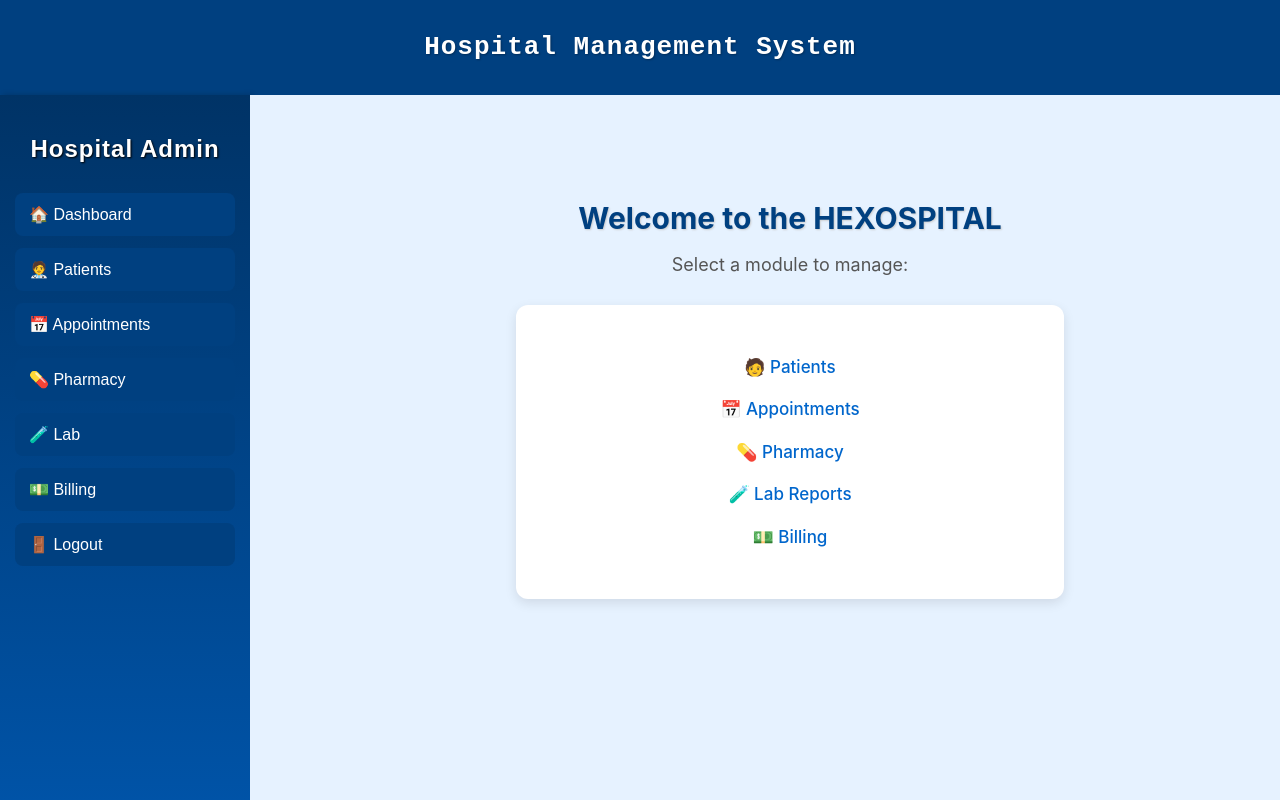
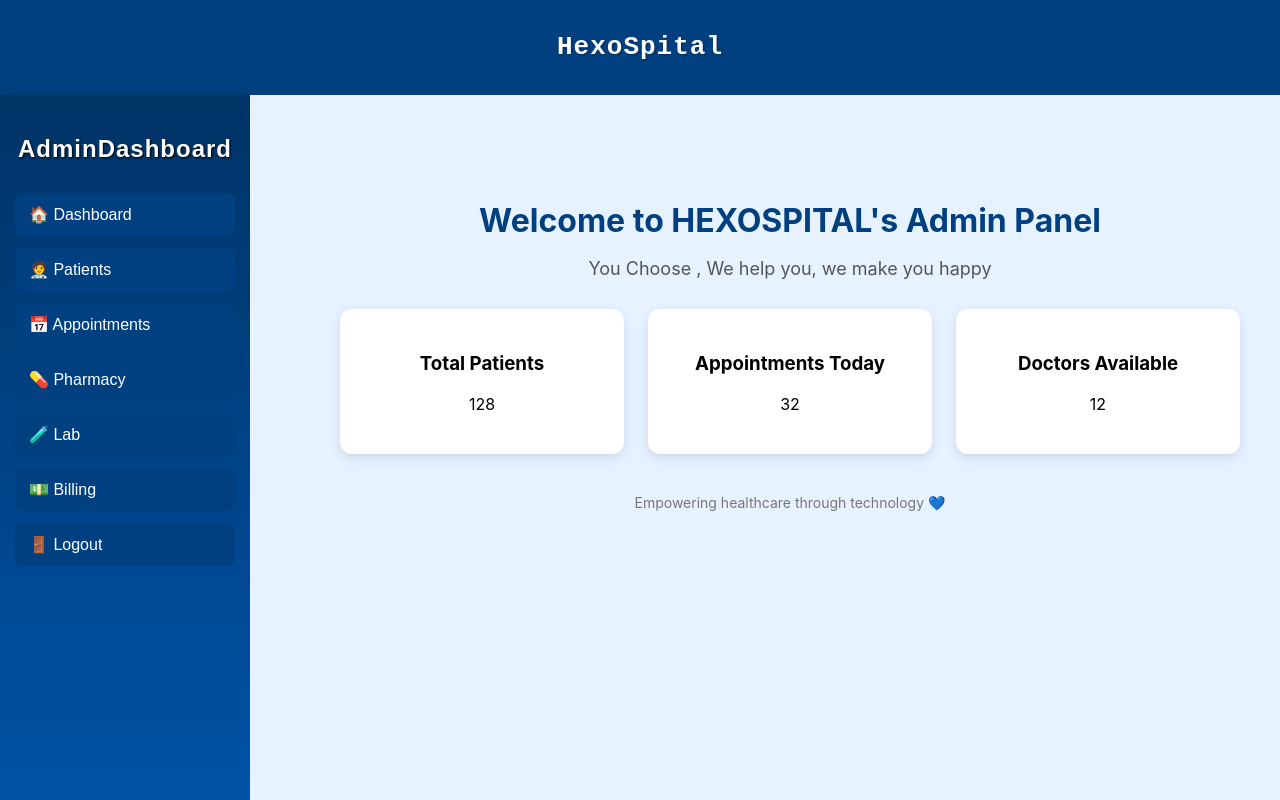
Before and after one commit to jayasakthyasri/Hospital-management-frontend, a React (Create React App) app: page /dashboard in a window 1280 px wide. Shown: the top 800 px of the page. Built offline with nearby package versions, Linux system fonts and the light colour scheme.

Commit message:
all ui done

```diff
--- /dev/null
+++ b/db.json
@@ -0,0 +1,23 @@
+{
+  "users": [
+    {
+      "id": "9f56",
+      "username": "Jaya",
+      "password": "jaysak",
+      "role": "admin"
+    },
+    {
+      "id": "9625",
+      "username": "jays",
+      "password": "Jya",
+      "role": "doctor"
+    },
+    {
+      "id": "3969",
+      "username": "jalak",
+      "password": "jalak",
+      "email": "jalak99@gmail.com",
+      "role": "doctor"
+    }
+  ]
+}
--- a/src/components/Navbar.js
+++ b/src/components/Navbar.js
@@ -4,7 +4,8 @@ import './Navbar.css';
 const Navbar = () => {
   return (
     <div className="navbar">
-      <h1 className="navbar-title">Hospital Management System</h1>
+
+      <h1 className="navbar-title">HexoSpital</h1>
     </div>
   );
 };
--- a/src/components/Sidebar.js
+++ b/src/components/Sidebar.js
@@ -7,7 +7,7 @@ const Sidebar = () => {
 
   return (
     <div className="sidebar">
-      <h2 className="sidebar-title">Hospital Admin</h2>
+      <h2 className="sidebar-title">AdminDashboard</h2>
       <ul className="sidebar-menu">
         <li onClick={() => navigate('/dashboard')}>🏠 Dashboard</li>
         <li onClick={() => navigate('/patients')}>🧑‍⚕️ Patients</li>
--- a/src/pages/BillingPage.js
+++ b/src/pages/BillingPage.js
@@ -1,4 +1,6 @@
 import React, { useState } from "react";
+import Sidebar from "../components/Sidebar";
+import Navbar from "../components/Navbar";
 
 const BillingPage = () => {
   const [billingData, setBillingData] = useState([
@@ -44,6 +46,10 @@ const BillingPage = () => {
   };
 
   return (
+    <>
+    <Navbar/>
+     <div style={{ display: 'flex' }}>
+      <Sidebar/>
     <div style={styles.page}>
       <h2 style={styles.heading}>💳 Billing Management</h2>
 
@@ -102,14 +108,16 @@ const BillingPage = () => {
         </table>
       </div>
     </div>
+    </div>
+    </>
   );
 };
 
 const styles = {
   page: {
-    marginLeft: "220px",
+    width:"100%",
     padding: "40px",
-    minHeight: "100vh",
+    Height: "100vh",
     backgroundColor: "#e6f2ff",
     fontFamily: '"Libertinus Mono", monospace',
   },
--- a/src/pages/Dashboard.js
+++ b/src/pages/Dashboard.js
@@ -9,17 +9,25 @@ const Dashboard = () => {
       <div style={{ display: 'flex' }}>
         <Sidebar />
         <div style={styles.container}>
-          <h2 style={styles.title}>Welcome to the HEXOSPITAL</h2>
-          <p style={styles.subtitle}>Select a module to manage:</p>
-          <div style={styles.card}>
-            <ul style={styles.list}>
-              <li style={styles.clickable}>🧑 Patients</li>
-              <li style={styles.clickable}>📅 Appointments</li>
-              <li style={styles.clickable}>💊 Pharmacy</li>
-              <li style={styles.clickable}>🧪 Lab Reports</li>
-              <li style={styles.clickable}>💵 Billing</li>
-            </ul>
+          <h2 style={styles.title}>Welcome to HEXOSPITAL's Admin Panel</h2>
+          <p style={styles.subtitle}>You Choose , We help you, we make you happy</p>
+
+          <div style={styles.cardContainer}>
+            <div style={styles.card}>
+              <h3>Total Patients</h3>
+              <p>128</p>
+            </div>
+            <div style={styles.card}>
+              <h3>Appointments Today</h3>
+              <p>32</p>
+            </div>
+            <div style={styles.card}>
+              <h3>Doctors Available</h3>
+              <p>12</p>
+            </div>
           </div>
+
+          <p style={styles.footer}>Empowering healthcare through technology 💙</p>
         </div>
       </div>
     </>
@@ -30,40 +38,41 @@ const styles = {
   container: {
     paddingTop: '80px',
     paddingLeft: '50px',
-    backgroundColor: '#e6f2ff', // light blue
+    backgroundColor: '#e6f2ff',
     minHeight: '100vh',
     flex: 1,
     textAlign: 'center',
   },
   title: {
-    fontSize: '30px',
+    fontSize: '32px',
     color: '#004080',
     marginBottom: '10px',
-    textShadow: '1px 1px 2px #ccc',
+    fontWeight: 'bold',
   },
   subtitle: {
     fontSize: '18px',
     color: '#555',
     marginBottom: '30px',
   },
+  cardContainer: {
+    display: 'flex',
+    justifyContent: 'center',
+    gap: '1.5rem',
+    flexWrap: 'wrap',
+    marginBottom: '40px',
+  },
   card: {
-    maxWidth: '500px',
-    margin: '0 auto',
-    padding: '1.5rem',
     backgroundColor: '#fff',
     borderRadius: '12px',
+    padding: '1.5rem 2rem',
+    width: '220px',
     boxShadow: '0 4px 12px rgba(0, 0, 0, 0.1)',
+    fontSize: '16px',
   },
-  list: {
-    listStyle: 'none',
-    padding: 0,
-    fontSize: '17px',
-    lineHeight: '2.5',
-  },
-  clickable: {
-    cursor: 'pointer',
-    color: '#0066cc',
-    fontWeight: '500',
+  footer: {
+    fontSize: '14px',
+    color: '#777',
+    marginTop: '2rem',
   }
 };
 
--- a/src/pages/LabPage.js
+++ b/src/pages/LabPage.js
@@ -1,9 +1,11 @@
 import React, { useEffect, useState } from 'react';
+import Sidebar from '../components/Sidebar';
+import Navbar from '../components/Navbar';
 
 const LabPage = () => {
   const [patients, setPatients] = useState([]);
   const [labReports, setLabReports] = useState([]);
-  const [editingId, setEditingId] = useState(null);
+
 
   useEffect(() => {
     const storedPatients = JSON.parse(localStorage.getItem('patients') || '[]');
@@ -25,6 +27,10 @@ const LabPage = () => {
   };
 
   return (
+    <>
+    <Navbar/>
+     <div style={{ display: 'flex' }}>
+      <Sidebar/>
     <div style={styles.page}>
       <h2 style={styles.title}>🧪 Lab Reports</h2>
 
@@ -64,11 +70,13 @@ const LabPage = () => {
         </tbody>
       </table>
     </div>
+    </div>
+    </>
   );
 };
 
 const styles = {
-  page: { marginLeft: '220px', padding: '40px', minHeight: '100vh', backgroundColor: '#e6f2ff', fontFamily: 'Libertinus Mono, sans-serif' },
+  page: { width:'100%', padding: '40px', Height: '100vh', backgroundColor: '#e6f2ff', fontFamily: 'Libertinus Mono, sans-serif' },
   title: { fontSize: '28px', marginBottom: '20px', color: '#003366', textShadow: '1px 1px 2px #b3d9ff' },
   table: { width: '100%', borderCollapse: 'collapse', backgroundColor: '#fff' },
   th: { backgroundColor: '#0096c7', color: '#fff', padding: '12px', textAlign: 'left' },
--- a/src/pages/Login.js
+++ b/src/pages/Login.js
@@ -1,22 +1,51 @@
 import React, { useState } from 'react';
 import { useNavigate, Link } from 'react-router-dom';
+import axios from 'axios';
 
 export default function Login() {
   const [username, setusername] = useState('');
   const [password, setpassword] = useState('');
   const [role, setrole] = useState('admin');
   const navigate = useNavigate();
+const handleSubmit = async (e) => {
+  e.preventDefault();
 
-  const handleSubmit = (e) => {
-    e.preventDefault();
-    alert('Login successful!');
-    navigate('/dashboard');
-  };
+  try {
+    const res = await axios.get('http://localhost:5000/users', {
+  params: {
+    username,
+    password
+  }
+});
+
+if (res.data.length > 0) {
+  const user = res.data[0];
+
+  if (user.role !== role) {
+    alert("Incorrect role selected!");
+    return;
+  }
+
+  alert("Login successful!");
+
+  if (role === "admin") navigate("/dashboard");
+  else if (role === "doctor") navigate("/pharmacy");
+  else if (role === "receptionist") navigate("/appointments");
+} else {
+  alert("Invalid username or password");
+}
+}
+
+  catch (error) {
+    console.error(error);
+    alert('Login failed');
+  }
+};
 
   return (
     <div style={styles.container}>
       <div style={styles.card}>
-        <h2 style={styles.heading}>Hospital Management System</h2>
+        <h2 style={styles.heading}>Login to HexoSpital</h2>
 
         <form onSubmit={handleSubmit}>
           <input
@@ -45,12 +74,13 @@ export default function Login() {
             <option value="admin">Admin</option>
             <option value="doctor">Doctor</option>
             <option value="receptionist">Receptionist</option>
-            <option value="patient">Patient</option>
+
           </select>
 
           <button type="submit" style={styles.button}>
             Login
           </button>
+
         </form>
 
         <p style={styles.linkText}>
--- a/src/pages/PatientPage.js
+++ b/src/pages/PatientPage.js
@@ -1,4 +1,6 @@
 import React, { useState, useEffect } from 'react';
+import Sidebar from '../components/Sidebar';
+import Navbar from '../components/Navbar';
 
 const PatientPage = () => {
   const [patients, setPatients] = useState([]);
@@ -48,7 +50,12 @@ const PatientPage = () => {
   };
 
   return (
+    <>
+    <Navbar />
+    <div style={{ display: 'flex' }}>
+    <Sidebar/>
     <div style={styles.container}>
+
       <form onSubmit={handleSubmit} style={styles.form}>
         <h2 style={styles.heading}>{editIndex !== null ? 'Edit Patient' : 'Add Patient'}</h2>
         <input name="name" placeholder="Name" value={formData.name} onChange={handleChange} required style={styles.input} />
@@ -74,11 +81,13 @@ const PatientPage = () => {
         ))}
       </div>
     </div>
+    </div>
+    </>
   );
 };
 
 const styles = {
-  container: { padding: '40px', backgroundColor: '#e6f2ff', minHeight: '100vh' },
+  container: { padding: '40px', backgroundColor: '#e6f2ff', Height: '100vh',width:'100%' },
   form: { backgroundColor: '#fff', padding: '20px', borderRadius: '10px', maxWidth: '500px', margin: 'auto' },
   input: { width: '100%', padding: '10px', margin: '10px 0', borderRadius: '5px', border: '1px solid #ccc' },
   button: { width: '100%', padding: '10px', backgroundColor: '#0077b6', color: 'white', border: 'none', borderRadius: '5px', fontWeight: 'bold' },
--- a/src/pages/PharmacyPage.js
+++ b/src/pages/PharmacyPage.js
@@ -1,4 +1,6 @@
 import React, { useState } from 'react';
+import Sidebar from '../components/Sidebar';
+import Navbar from '../components/Navbar';
 
 const PharmacyPage = () => {
   const [searchTerm, setSearchTerm] = useState('');
@@ -16,6 +18,12 @@ const PharmacyPage = () => {
   );
 
   return (
+    <>
+    <Navbar/>
+     <div style={{ display: 'flex' }}>
+      <Sidebar/>
+
+
     <div style={styles.page}>
       <h2 style={styles.title}>💊 Pharmacy Inventory</h2>
       <input
@@ -53,14 +61,16 @@ const PharmacyPage = () => {
         </table>
       </div>
     </div>
+    </div>
+   </>
   );
 };
 
 const styles = {
   page: {
-    marginLeft: '220px',
+    width:'100%',
     padding: '40px',
-    minHeight: '100vh',
+    Height: '100vh',
     backgroundColor: '#e6f2ff',
     fontFamily: 'Libertinus Mono, sans-serif',
   },
--- a/src/pages/Register.js
+++ b/src/pages/Register.js
@@ -1,5 +1,6 @@
 import React, { useState } from 'react';
 import { useNavigate, Link } from 'react-router-dom';
+import axios from 'axios';
 
 export default function Register() {
   const [username, setusername] = useState('');
@@ -8,10 +9,30 @@ export default function Register() {
   const [role, setrole] = useState('admin');
   const navigate = useNavigate();
 
-  const handleRegister = (e) => {
+   const handleRegister = async (e) => {
     e.preventDefault();
+
+    // check if user already exists
+    const existingUser = await axios.get(`http://localhost:5000/users`, {
+      params: { username }
+    });
+
+    if (existingUser.data.length > 0) {
+      alert('Username already taken');
+      return;
+    }
+
+    await axios.post('http://localhost:5000/users', {
+      username,
+      password,
+      email,
+      role
+    });
+
     alert('Registration successful!');
-    navigate('/');
+    if (role === "admin") navigate("/dashboard");
+  else if (role === "doctor") navigate("/dashboard/pharmacy");
+  else if (role === "receptionist") navigate("/dashboard/appointments");
   };
 
   return (
@@ -50,12 +71,12 @@ export default function Register() {
           <select
             value={role}
             onChange={(e) => setrole(e.target.value)}
-            style={styles.select}
-          >
+            style={styles.select}>
+
             <option value="admin">Admin</option>
             <option value="doctor">Doctor</option>
             <option value="receptionist">Receptionist</option>
-            <option value="patient">Patient</option>
+
           </select>
 
           <button type="submit" style={styles.button}>
```
Also changed, not shown: src/pages/AppointmentPage.js (+26 -14 lines), src/components/Navbar.css (line endings or trailing spaces).
